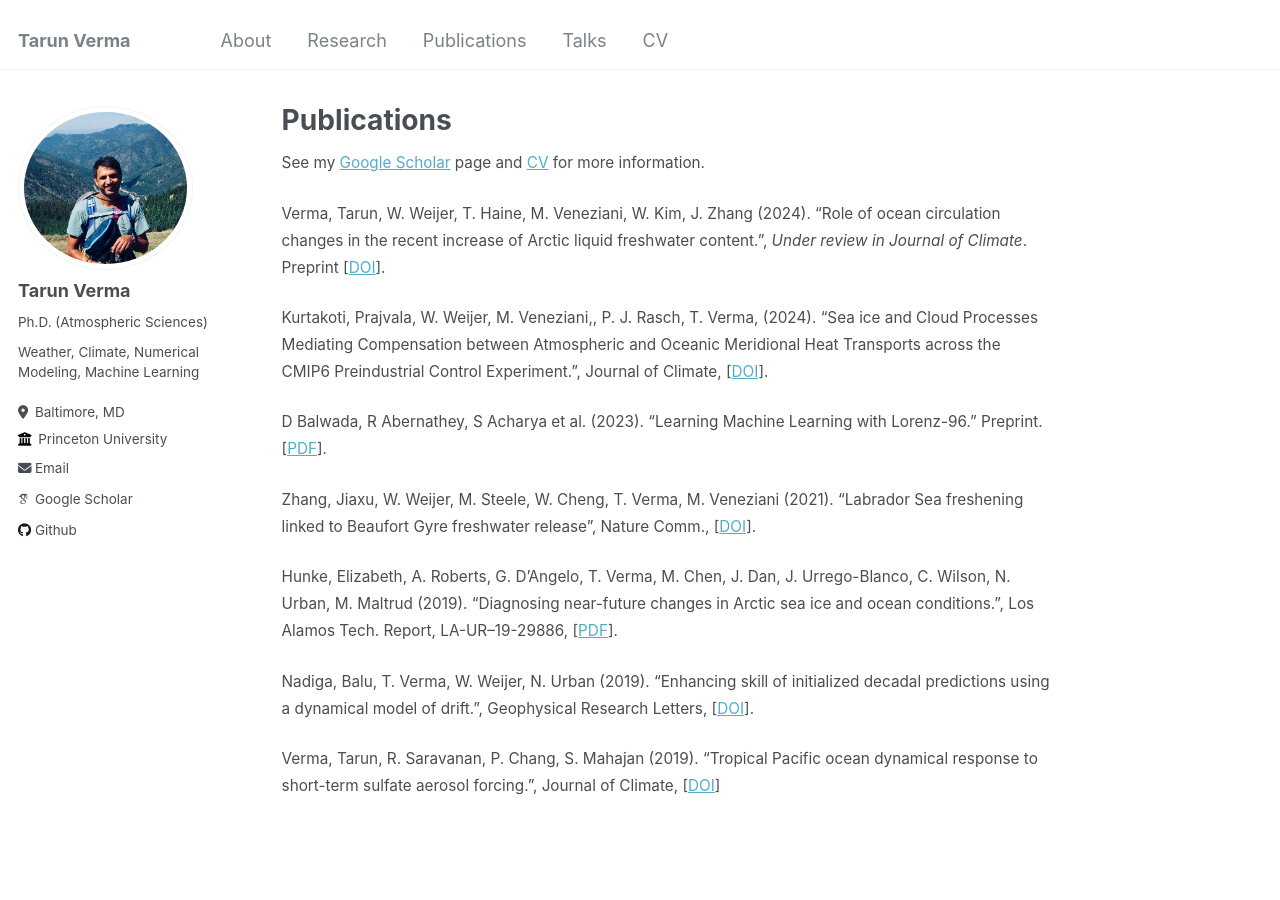
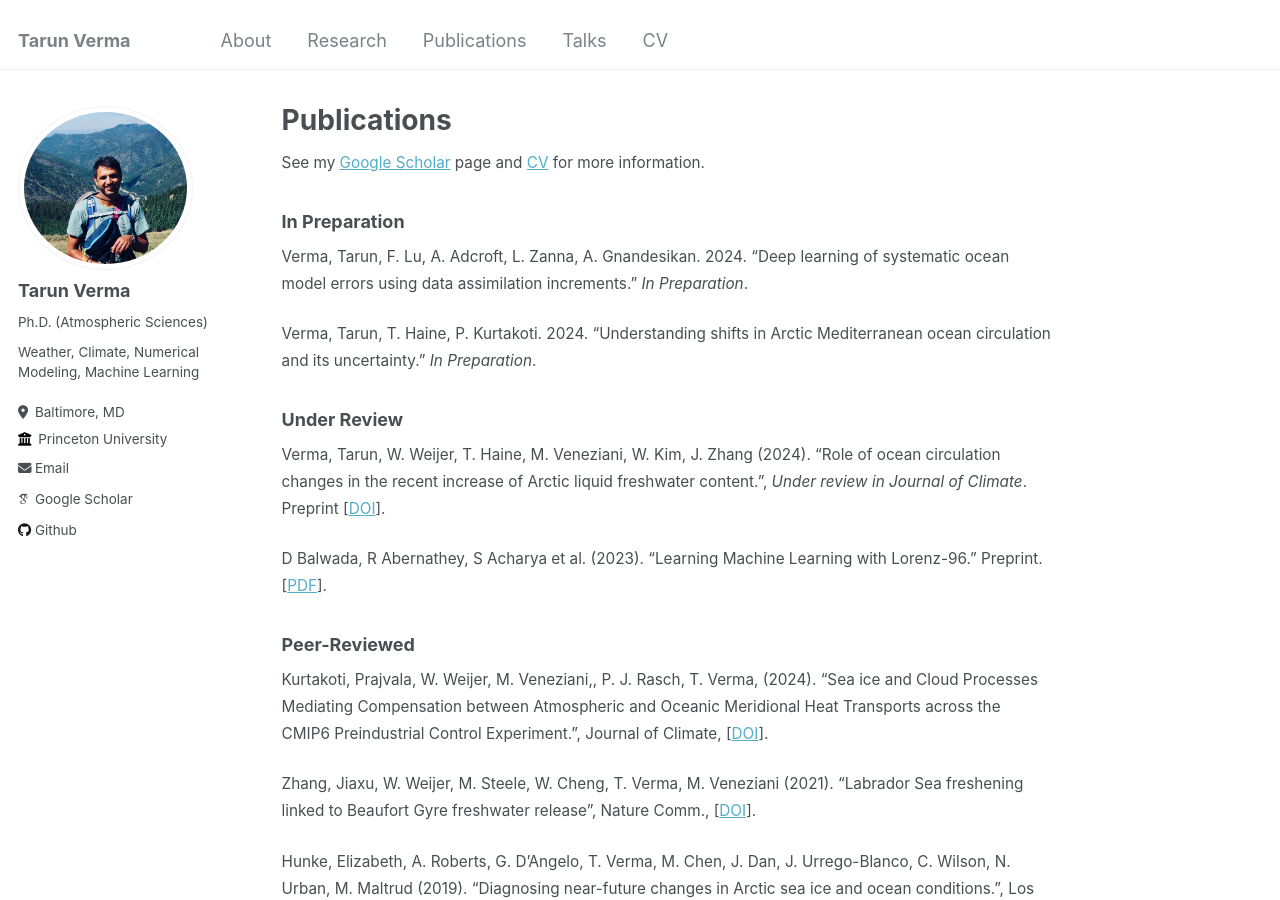
Before and after one commit to shiprock-1583/shiprock-1583.github.io, a Jekyll site: the page built from _pages/publications.md, in a window 1280 px wide and 900 px high. Built offline with Jekyll 4.4.1, drawn with Linux system fonts in a browser that asks for light colours; some web fonts are replaced.

Commit message:
Update publications.md

```diff
--- a/_pages/publications.md
+++ b/_pages/publications.md
@@ -9,11 +9,20 @@ author_profile: true
 
 <span style="font-size:0.85em;"> See my [Google Scholar](https://scholar.google.com/citations?user=axe4WfMAAAAJ&hl=en&oi=ao) page and [CV](https://shiprock-1583.github.io/files/CV.pdf) for more information.</span>
 
+### In Preparation
+<span style="font-size:0.85em;"> Verma, Tarun, F. Lu, A. Adcroft, L. Zanna, A. Gnandesikan. 2024. "Deep learning
+of systematic ocean model errors using data assimilation increments." *In Preparation*. </span>
+
+<span style="font-size:0.85em;"> Verma, Tarun, T. Haine, P. Kurtakoti. 2024. "Understanding shifts in Arctic
+Mediterranean ocean circulation and its uncertainty." *In Preparation*. </span>
+
+### Under Review
 <span style="font-size:0.85em;"> Verma, Tarun, W. Weijer, T. Haine, M. Veneziani, W. Kim, J. Zhang (2024). "Role of ocean circulation changes in the recent increase of Arctic liquid freshwater content.", *Under review in Journal of Climate*. Preprint [[DOI](https://doi.org/10.22541/essoar.172313451.18013979/v1)]. </span>
 
+<span style="font-size:0.85em;"> D Balwada, R Abernathey, S Acharya et al. (2023). "Learning Machine Learning with Lorenz-96." Preprint. [[PDF](https://d197for5662m48.cloudfront.net/documents/publicationstatus/182343/preprint_pdf/043b7b88437a3e6904fd291d3a6e5f40.pdf)]. </span>
+
+### Peer-Reviewed
 <span style="font-size:0.85em;"> Kurtakoti, Prajvala, W. Weijer, M. Veneziani,, P. J. Rasch, T. Verma, (2024). "Sea ice and Cloud Processes Mediating Compensation between Atmospheric and Oceanic Meridional Heat Transports across the CMIP6 Preindustrial Control Experiment.", Journal of Climate, [[DOI](https://doi.org/10.1175/JCLI-D-23-0103.1)]. </span>
-
-<span style="font-size:0.85em;"> D Balwada, R Abernathey, S Acharya et al. (2023). "Learning Machine Learning with Lorenz-96." Preprint. [[PDF](https://d197for5662m48.cloudfront.net/documents/publicationstatus/182343/preprint_pdf/043b7b88437a3e6904fd291d3a6e5f40.pdf)]. </span>
 
 <span style="font-size:0.85em;"> Zhang, Jiaxu, W. Weijer, M. Steele, W. Cheng, T. Verma, M. Veneziani (2021). "Labrador Sea freshening linked to Beaufort Gyre freshwater release", Nature Comm., [[DOI](https://doi.org/10.1038/s41467-021-21470-3)]. </span>
 
```
